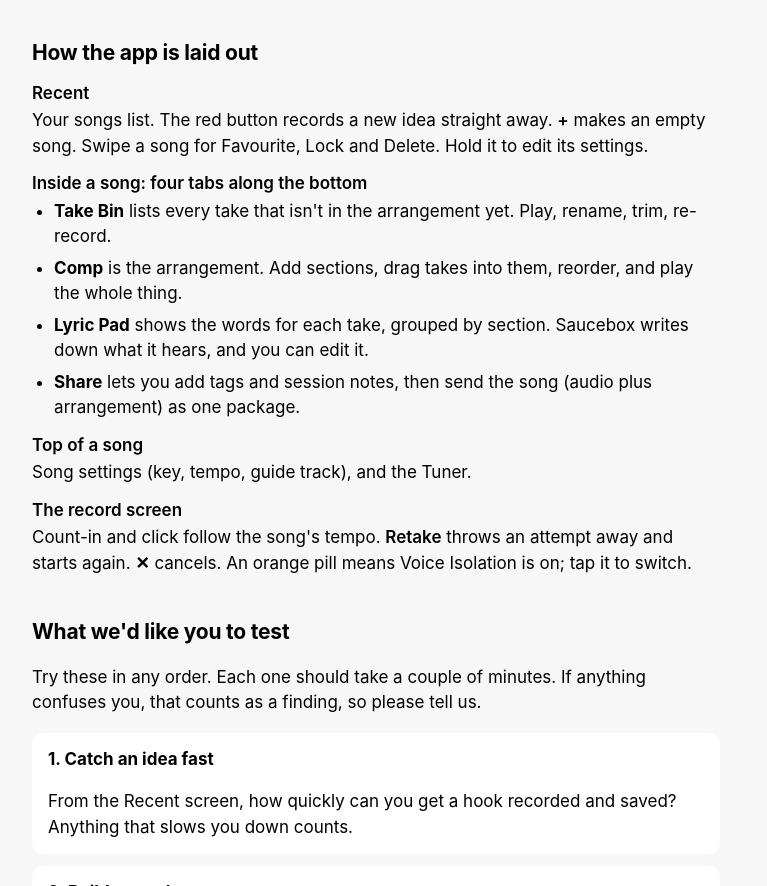
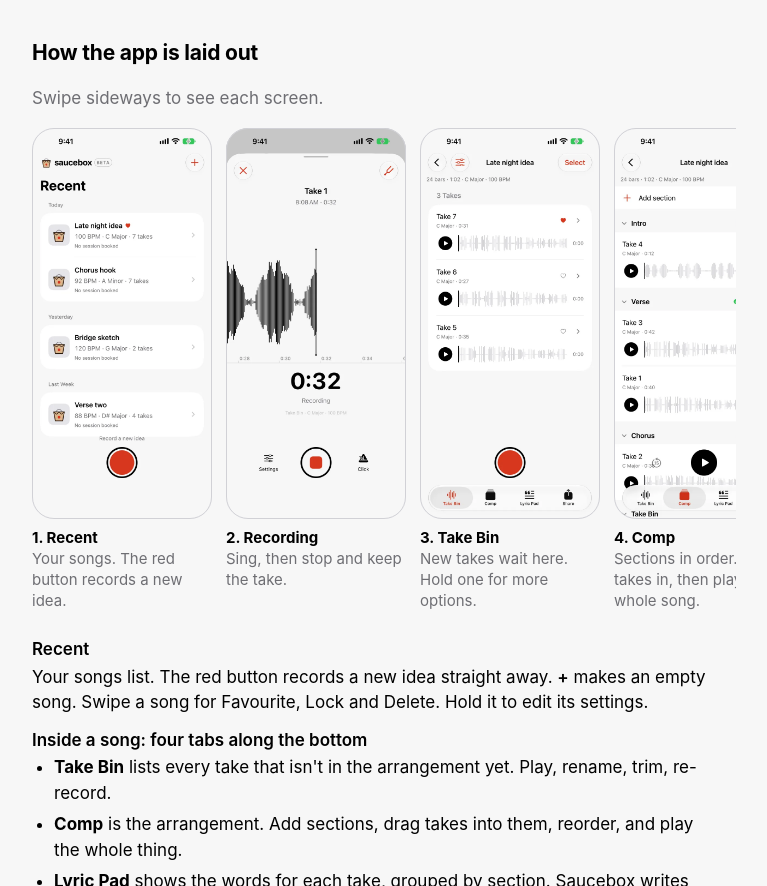
Before and after one commit to cdavies888/sauceboxstudio-site, a plain HTML site: page beta/guide.html in a window 1280 px wide. Shown: the part 1010-1896 px from the top of the page, without its empty margins (264-1031 px from the left). Drawn offline with Linux system fonts and the light colour scheme.

Commit message:
Beta guide: screenshots of Recent, Recording, Take Bin, Comp and Lyric Pad
Co-Authored-By: Claude Opus 5.5 <noreply@anthropic.com>

```diff
--- a/beta/guide.html
+++ b/beta/guide.html
@@ -32,6 +32,21 @@
   dd { margin: 2px 0 0; color: var(--ink); }
   .meta { color: var(--meta); }
   kbd { font: inherit; font-weight: 600; }
+  .screens {
+    display: grid; grid-auto-flow: column; grid-auto-columns: minmax(180px, 1fr);
+    gap: 14px; margin: 0 -16px 20px; padding: 0 16px 6px;
+    overflow-x: auto; scroll-snap-type: x mandatory; scroll-padding: 0 16px;
+    list-style: none;
+  }
+  .screens li { scroll-snap-align: start; margin: 0; max-width: none; }
+  .screens figure { margin: 0; }
+  .screens img {
+    display: block; width: 100%; height: auto; aspect-ratio: 1320 / 2868;
+    border-radius: 22px; background: var(--tile);
+    outline: 1px solid var(--rule); outline-offset: -1px;
+  }
+  .screens figcaption { margin-top: 8px; color: var(--meta); font-size: 15px; line-height: 1.4; }
+  .screens figcaption strong { color: var(--ink); display: block; }
   footer { border-top: 1px solid var(--rule); padding-top: 20px; }
   footer .footer-links { justify-content: flex-start; gap: 20px; }
   @media (max-width: 599px) { h1 { font-size: 30px; } .subline { font-size: 17px; } }
@@ -82,6 +97,49 @@
 
   <section id="map" aria-labelledby="map-title">
     <h2 id="map-title">How the app is laid out</h2>
+    <p class="meta">Swipe sideways to see each screen.</p>
+    <ul class="screens">
+      <li><figure>
+        <picture>
+          <source srcset="screens/library-dark.webp" media="(prefers-color-scheme: dark)">
+          <img src="screens/library-light.webp" width="660" height="1434" loading="lazy"
+               alt="The Recent screen: songs listed by date, with the round red record button at the bottom">
+        </picture>
+        <figcaption><strong>1. Recent</strong>Your songs. The red button records a new idea.</figcaption>
+      </figure></li>
+      <li><figure>
+        <picture>
+          <source srcset="screens/recording-dark.webp" media="(prefers-color-scheme: dark)">
+          <img src="screens/recording-light.webp" width="660" height="1434" loading="lazy"
+               alt="The record screen: a take's waveform drawing in as it records, with the running time">
+        </picture>
+        <figcaption><strong>2. Recording</strong>Sing, then stop and keep the take.</figcaption>
+      </figure></li>
+      <li><figure>
+        <picture>
+          <source srcset="screens/takebin-dark.webp" media="(prefers-color-scheme: dark)">
+          <img src="screens/takebin-light.webp" width="660" height="1434" loading="lazy"
+               alt="The Take Bin tab: a song's takes, each with its waveform and a play button">
+        </picture>
+        <figcaption><strong>3. Take Bin</strong>New takes wait here. Hold one for more options.</figcaption>
+      </figure></li>
+      <li><figure>
+        <picture>
+          <source srcset="screens/comp-dark.webp" media="(prefers-color-scheme: dark)">
+          <img src="screens/comp-light.webp" width="660" height="1434" loading="lazy"
+               alt="The Comp tab: Add section at the top, then Intro, Verse and Chorus sections with their takes, and a large play button">
+        </picture>
+        <figcaption><strong>4. Comp</strong>Sections in order. Drag takes in, then play the whole song.</figcaption>
+      </figure></li>
+      <li><figure>
+        <picture>
+          <source srcset="screens/lyricpad-dark.webp" media="(prefers-color-scheme: dark)">
+          <img src="screens/lyricpad-light.webp" width="660" height="1434" loading="lazy"
+               alt="The Lyric Pad tab: each section's takes with the words Saucebox heard and a syllable count per line">
+        </picture>
+        <figcaption><strong>5. Lyric Pad</strong>The words it heard, with syllables per line.</figcaption>
+      </figure></li>
+    </ul>
     <dl>
       <dt>Recent</dt>
       <dd>Your songs list. The red button records a new idea straight away. <kbd>+</kbd> makes an empty song. Swipe a song for Favourite, Lock and Delete. Hold it to edit its settings.</dd>
```
Also changed, not shown: beta/screens/comp-dark.webp (added), beta/screens/comp-light.webp (added), beta/screens/lyricpad-dark.webp (added), beta/screens/lyricpad-light.webp (added).
